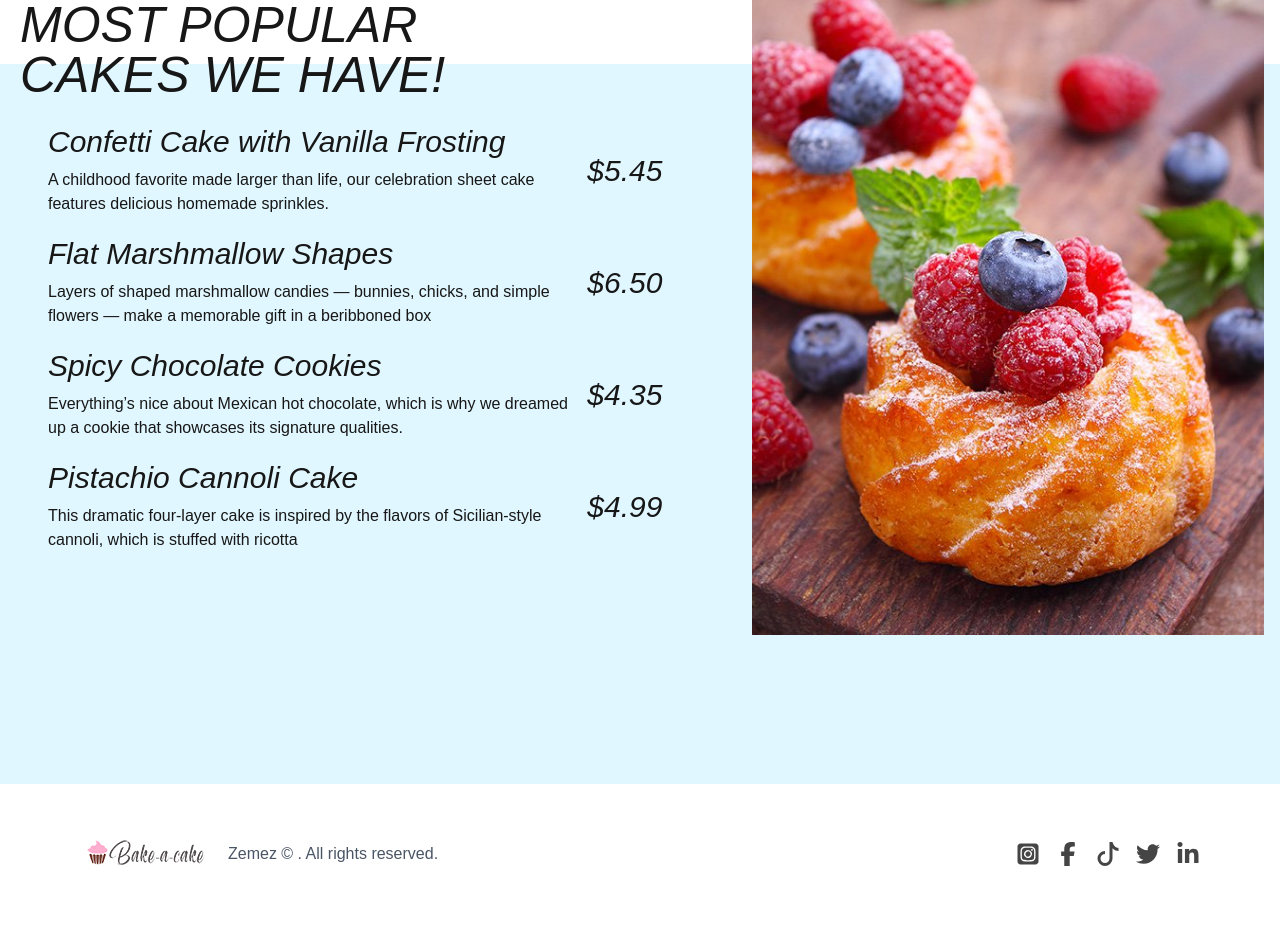
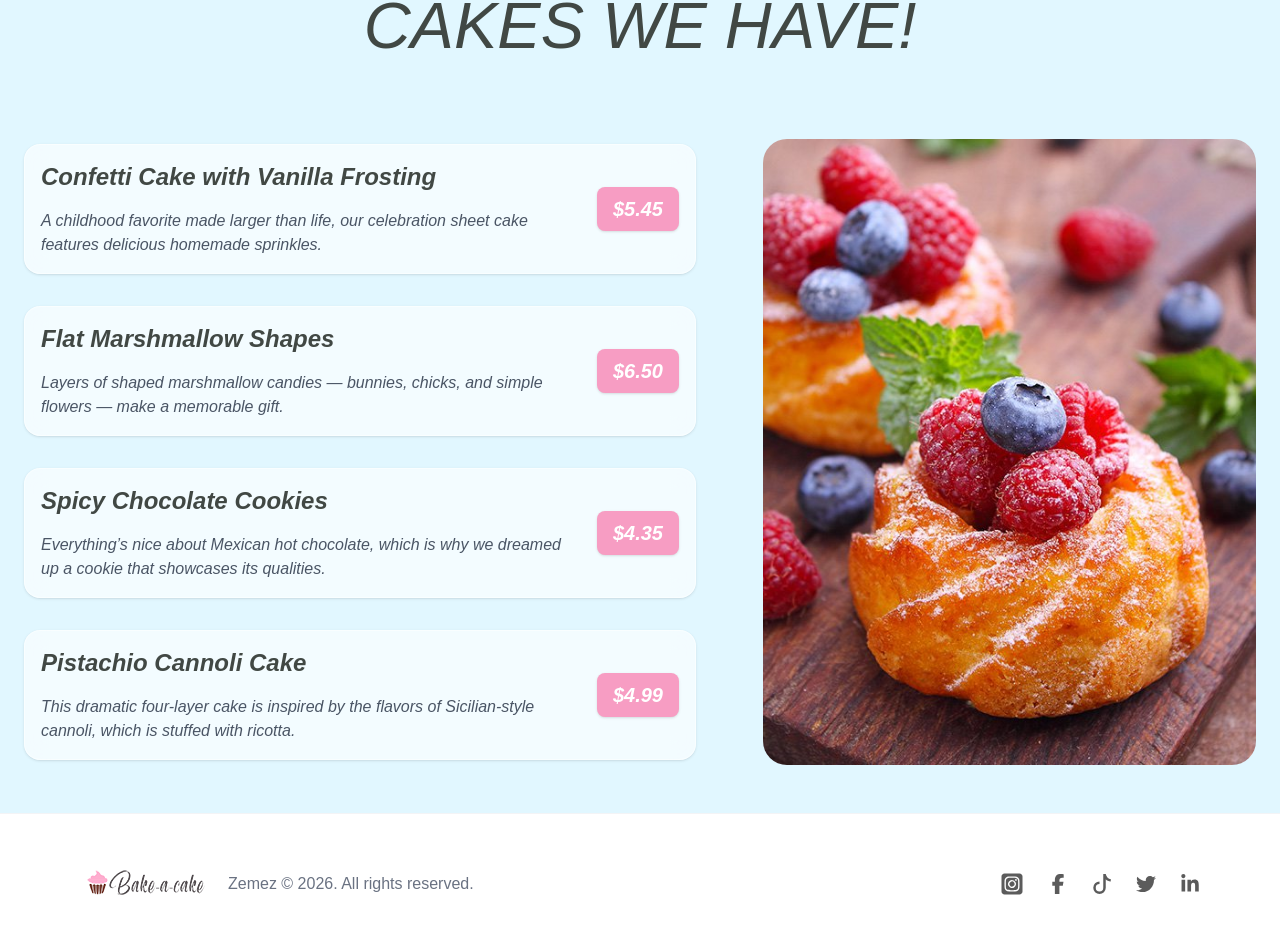
Before and after one commit to junaidisticdotdev/cakerySite, a Next.js app: page / in a window 1280 px wide. Shown: the part 4918-5851 px from the top of the page. Built offline with nearby package versions, Linux system fonts and the light colour scheme.

Commit message:
feat: make home page responsive and added animation

```diff
--- a/app/component/Footer.tsx
+++ b/app/component/Footer.tsx
@@ -1,34 +1,47 @@
 import React from 'react'
-import { FaSquareInstagram } from "react-icons/fa6";
-import { FaFacebookF } from "react-icons/fa6";
+import { FaSquareInstagram, FaFacebookF, FaTwitter, FaLinkedinIn } from "react-icons/fa6";
 import { BsTiktok } from "react-icons/bs";
-import { FaTwitter } from "react-icons/fa";
-import { FaLinkedinIn } from "react-icons/fa";
 
 const Footer = () => {
   return (
-    <div>
-      <div className='w-full h-auto py-10 bg-white flex flex-col sm:flex-row items-center justify-between px-20'>
-{/* logo image and copyright */}
-        <div className='flex gap-4 items-center justify-center'>
-<img src="/Media/logo.webp" alt="" />
-<p className='text-gray-600'>Zemez © . All rights reserved.</p>
+    <footer className="w-full bg-white border-t border-gray-100">
+      {/* Responsive Classes:
+          - flex-col (mobile pe upar neeche)
+          - sm:flex-row (bari screen pe side-by-side)
+          - px-6 (mobile pe kam padding)
+          - md:px-20 (desktop pe zyada padding)
+      */}
+      <div className='max-w-[1400px] mx-auto py-10 flex flex-col sm:flex-row items-center justify-between px-6 md:px-20 gap-8 sm:gap-0'>
+
+        {/* Logo and Copyright */}
+        <div className='flex flex-col sm:flex-row gap-4 items-center justify-center text-center sm:text-left'>
+          <img src="/Media/logo.webp" alt="Logo" className="w-32 md:w-auto" />
+          <p className='text-gray-500 text-sm md:text-base'>
+            Zemez © {new Date().getFullYear()}. All rights reserved.
+          </p>
         </div>
 
-
-        {/* social media links */}
-        <div className='flex gap-4'>
-< FaSquareInstagram className=' opacity-80 hover:opacity-100 text-2xl cursor-pointer hover:text-[#f79dc3] transition duration-300 ' />
-< FaFacebookF className='text-2xl opacity-80 hover:opacity-100 cursor-pointer hover:text-[#f79dc3] transition duration-300' />
-< BsTiktok className='text-2xl opacity-80 hover:opacity-100 cursor-pointer hover:text-[#f79dc3] transition duration-300'  />
-< FaTwitter className='text-2xl opacity-80 hover:opacity-100 cursor-pointer hover:text-[#f79dc3] transition duration-300'  />
-< FaLinkedinIn className='text-2xl opacity-80 hover:opacity-100 cursor-pointer hover:text-[#f79dc3] transition duration-300'  />
-
-
+        {/* Social Media Links */}
+        <div className='flex gap-6 items-center justify-center'>
+          <a href="#" aria-label="Instagram">
+            <FaSquareInstagram className='opacity-70 hover:opacity-100 text-2xl cursor-pointer hover:text-[#f79dc3] transition duration-300' />
+          </a>
+          <a href="#" aria-label="Facebook">
+            <FaFacebookF className='opacity-70 hover:opacity-100 text-xl cursor-pointer hover:text-[#f79dc3] transition duration-300' />
+          </a>
+          <a href="#" aria-label="Tiktok">
+            <BsTiktok className='opacity-70 hover:opacity-100 text-xl cursor-pointer hover:text-[#f79dc3] transition duration-300' />
+          </a>
+          <a href="#" aria-label="Twitter">
+            <FaTwitter className='opacity-70 hover:opacity-100 text-xl cursor-pointer hover:text-[#f79dc3] transition duration-300' />
+          </a>
+          <a href="#" aria-label="Linkedin">
+            <FaLinkedinIn className='opacity-70 hover:opacity-100 text-xl cursor-pointer hover:text-[#f79dc3] transition duration-300' />
+          </a>
         </div>
 
       </div>
-    </div>
+    </footer>
   )
 }
 
--- a/app/component/OurCategoryCard.tsx
+++ b/app/component/OurCategoryCard.tsx
@@ -1,5 +1,6 @@
 'use client';
 import React from 'react'
+import { easeOut, motion } from 'framer-motion';
 
 type OurCategoryCardprops = {
   image: string;
@@ -8,7 +9,16 @@ type OurCategoryCardprops = {
 };
 const OurCategoryCard = ({ image, title, count} : OurCategoryCardprops) => {
   return (
-    <div className='w-[280px] group relative p-6 mx-auto flex flex-col items-center text-center rounded-sm transition duration-300 overflow-hidden'>
+    <motion.div className='w-[280px] group relative p-6 mx-auto flex flex-col items-center text-center rounded-sm transition duration-400 overflow-hidden'
+
+     initial={{ scale:0.9, opacity: 0 }}
+              whileInView={{ scale:1, opacity: 1 }}
+              viewport={{ once: false, amount: 0.2 }}
+              transition={{
+                duration: 1.3,
+                ease: "easeOut",
+                delay: 0.4,
+              }}>
 
       {/* image */}
       <div className='w-full h-[320px] flex items-center justify-center overflow-hidden mb-4'>
@@ -23,7 +33,7 @@ const OurCategoryCard = ({ image, title, count} : OurCategoryCardprops) => {
       <div className='w-20 h-[2px] bg-pink-400 my-3'></div>
       {/* number of products */}
       <p className='text-gray-800 italic text-lg'> {count} Products</p>
-    </div>
+    </motion.div>
   )
 }
 
--- a/app/module/home/OurCategories.tsx
+++ b/app/module/home/OurCategories.tsx
@@ -13,17 +13,10 @@ const OurCategories = () => {
         </p>
 
         {/* grids for cards in our categories  */}
-        <motion.div
+        <div
           className="grid grid-cols-1 sm:grid-cols-2 lg:grid-cols-4 gap-6 md:gap-8 w-full justify-center items-center"
 
-          initial={{ y: 80, opacity: 0 }}
-          whileInView={{ y: 0, opacity: 1 }}
-          viewport={{ once: false, amount: 0.3 }}
-          transition={{
-            duration: 1.2,
-            ease: "easeOut",
-            delay: 0.4,
-          }}
+
         >
           {/* at md two cards shown */}
           <OurCategoryCard
@@ -46,7 +39,7 @@ const OurCategories = () => {
             title="CAKES"
             count={64}
           />{" "}
-        </motion.div>
+        </div>
       </div>
     </div>
   );
--- a/app/module/home/PopularCakes.tsx
+++ b/app/module/home/PopularCakes.tsx
@@ -1,83 +1,100 @@
 'use client';
 import { motion } from 'framer-motion';
-
-import React from 'react'
+import React from 'react';
 
 const PopularCakes = () => {
+  const cakeVarieties = [
+    {
+      title: "Confetti Cake with Vanilla Frosting",
+      desc: "A childhood favorite made larger than life, our celebration sheet cake features delicious homemade sprinkles.",
+      price: "$5.45"
+    },
+    {
+      title: "Flat Marshmallow Shapes",
+      desc: "Layers of shaped marshmallow candies — bunnies, chicks, and simple flowers — make a memorable gift.",
+      price: "$6.50"
+    },
+    {
+      title: "Spicy Chocolate Cookies",
+      desc: "Everything’s nice about Mexican hot chocolate, which is why we dreamed up a cookie that showcases its qualities.",
+      price: "$4.35"
+    },
+    {
+      title: "Pistachio Cannoli Cake",
+      desc: "This dramatic four-layer cake is inspired by the flavors of Sicilian-style cannoli, which is stuffed with ricotta.",
+      price: "$4.99"
+    }
+  ];
+
   return (
-    <div>
-      {/* main section for how we started baking  */}
-      <div className='min-h-screen w-full mt-14 relative overflow-hidden'>
-        {/* background color div */}
-        <div className='bg-[#e1f7ff] w-full h-9/10 z-10 absolute bottom-0 '></div>
+    <section className='h-auto w-full bg-[#e1f7ff] mt-10 relative overflow-hidden'>
 
-        {/* chef image on right */}
-        <div className='w-2/5 h-full z-20 absolute bottom-0 right-4'>
-        <img src="/Media/popular-cake.jpg.jpeg" alt="Master Chef" className='w-auto'
-      /></div>
+      {/* Background Color Div - Mobile pe height full rakhi hai */}
+      <div className=' w-full h-[90%] sm:h-4/5 z-0 absolute bottom-0'></div>
 
-{/* left side for detailed paragraph */}
-<div className='w-3/5 absolute z-30'>
-
-{/* heading */}
-<div className='flex flex-col leading-[1] py-4 px-5'>
-<p className='italic font-medium text-[50px]'>MOST POPULAR</p>
-<p className='italic font-medium text-[50px]'>CAKES WE HAVE!</p>
-</div>
+ {/* Heading */}
+          <div className='flex flex-col items-center justify-center leading-tight mb-6 text-center lg:text-left'>
+            <h2 className='italic mt-4 font-medium text-[40px] md:text-[55px] lg:text-[65px] text-[#414844]'>
+              MOST POPULAR
+            </h2>
+            <h2 className='italic font-medium text-[40px] md:text-[55px] lg:text-[65px] text-[#414844]'>
+              CAKES WE HAVE!
+            </h2>
+          </div>
+      {/* Main Content Container */}
+      <div className='relative z-10 max-w-7xl mx-auto flex flex-col lg:flex-row items-center justify-between px-6 py-10 lg:py-12'>
 
 
-{/* sub div for aligning detailed paragraphs */}
-<div className='flex flex-col mx-12 space-y-3 w-4/5'>
-
-{/* popular cakes details and prices */}
-
-<div className='flex items-center justify-center mt-2'>
-    {/* first para and heading */}
-    <div className='flex flex-col space-y-2'>
-    <p className='font-medium italic text-3xl '> Confetti Cake with Vanilla Frosting</p>
-    <p> A childhood favorite made larger than life, our celebration sheet cake features delicious homemade sprinkles.</p> </div>
-    {/* price */}
-    <div> <p className='text-[30px] italic'>  $5.45 </p></div>
-</div>
-
-{/* second price para and heading  */}
-<div className='flex items-center justify-center mt-2'>
-    {/* para and heading */}
-    <div className='flex flex-col space-y-2'>
-    <p className='font-medium italic text-3xl '> Flat Marshmallow Shapes</p>
-    <p>Layers of shaped marshmallow candies — bunnies, chicks, and simple flowers — make a memorable gift in a beribboned box</p> </div>
-    {/* price */}
-    <div> <p className='text-[30px] italic'>  $6.50 </p></div>
-</div>
-
-{/* Third price price para and headings */}
-<div className='flex items-center justify-center mt-2'>
-    {/* para and heading */}
-    <div className='flex flex-col space-y-2'>
-    <p className='font-medium italic text-3xl '> Spicy Chocolate Cookies</p>
-    <p> Everything’s nice about Mexican hot chocolate, which is why we dreamed up a cookie that showcases its signature qualities.</p> </div>
-    {/* price */}
-    <div> <p className='text-[30px] italic'>  $4.35 </p></div>
-</div>
-
-{/* Fourth price para and heading */}
-<div className='flex items-center justify-center mt-2'>
-    {/* para and heading */}
-    <div className='flex flex-col space-y-2'>
-    <p className='font-medium italic text-3xl '> Pistachio Cannoli Cake</p>
-    <p> This dramatic four-layer cake is inspired by the flavors of Sicilian-style cannoli, which is stuffed with ricotta</p> </div>
-    {/* price */}
-    <div> <p className='text-[30px] italic'>  $4.99 </p></div>
-</div>
-
-</div>
-
-</div>
-      </div>
+        {/* Left Side: Content */}
+        <div className='w-full lg:w-3/5 flex flex-col'>
 
 
-    </div>
-  )
-}
 
-export default PopularCakes
+          {/* Varieties List */}
+          <div className='flex flex-col space-y-8 w-full lg:max-w-2xl'>
+            {cakeVarieties.map((cake, index) => (
+              <motion.div
+                key={index}
+                initial={{ x: -50, opacity: 0 }}
+                whileInView={{ x: 0, opacity: 1 }}
+                transition={{ delay: index * 0.1, duration: 0.8 }}
+                className='flex flex-col sm:flex-row items-start sm:items-center justify-between bg-white/60 backdrop-blur-md p-4 rounded-2xl border border-white/50 shadow-sm hover:shadow-md transition-all group'
+              >
+                <div className='flex flex-col space-y-4 pr-4'>
+                  <h3 className='font-semibold italic text-xl md:text-2xl text-[#414844] group-hover:text-[#f79dc3] transition-colors'>
+                    {cake.title}
+                  </h3>
+                  <p className='text-gray-600 text-sm md:text-base italic'>
+                    {cake.desc}
+                  </p>
+                </div>
+
+                {/* Price Tag Box */}
+                <div className='mt-4 sm:mt-0 bg-[#f79dc3] text-white px-4 py-2 rounded-lg font-bold italic text-xl shadow-sm'>
+                  {cake.price}
+                </div>
+              </motion.div>
+            ))}
+          </div>
+        </div>
+
+        {/* Right Side / Bottom: Chef Image */}
+        <motion.div
+          initial={{ y: 100, opacity: 0 }}
+          whileInView={{ y: 0, opacity: 1 }}
+          transition={{ duration: 1 }}
+          className='w-full lg:w-2/5 flex justify-center lg:justify-end mt-12 lg:mt-0'
+        >
+          <img
+            src="/Media/popular-cake.jpg.jpeg"
+            alt="Popular Cake"
+            className='w-[300px] md:w-[400px] lg:w-full object-contain rounded-3xl'
+          />
+        </motion.div>
+
+      </div>
+    </section>
+  );
+};
+
+export default PopularCakes;
```
Also changed, not shown: app/module/home/Gallery.tsx (+26 -12 lines).
